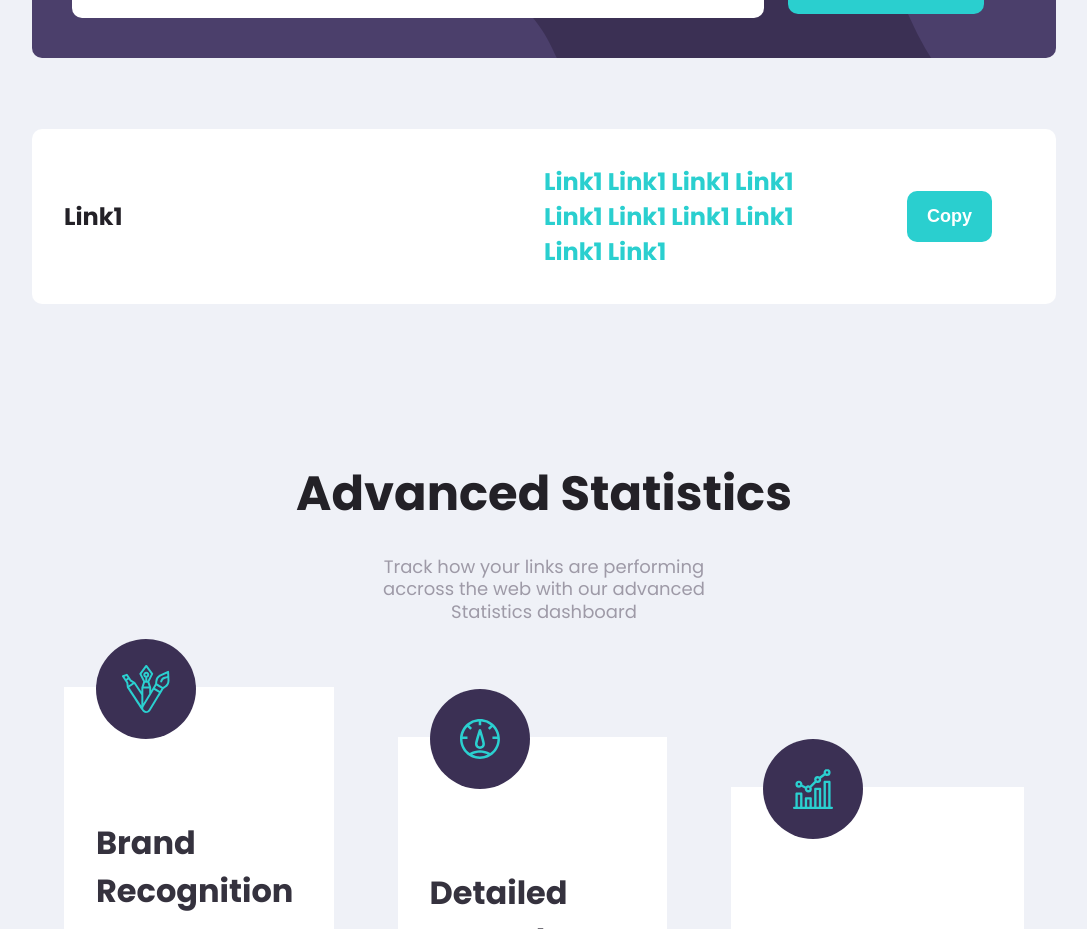
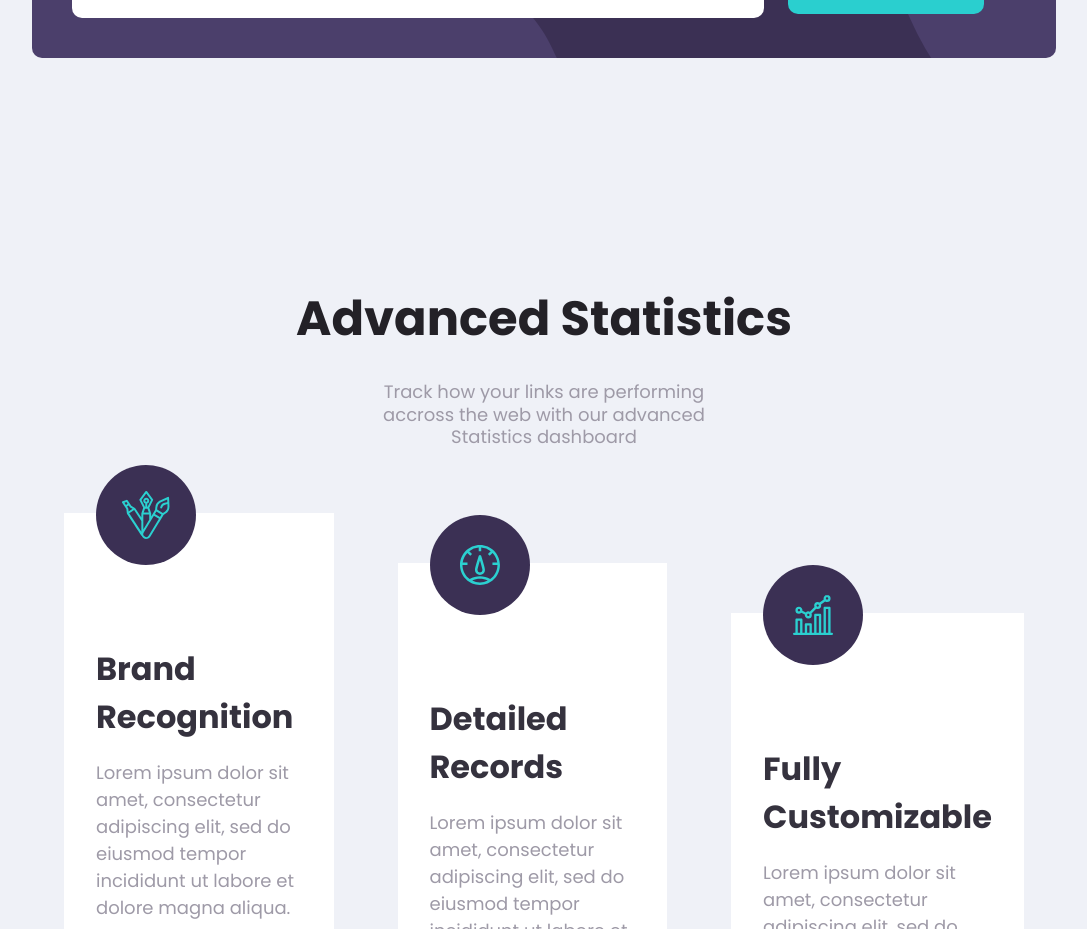
Before and after one commit to iamshubhankarkhare/shortly, a React (Create React App) app: page / in a window 1280 px wide. Shown: the part 840-1769 px from the top of the page, without its empty margins (96-1183 px from the left). Built offline with nearby package versions, Linux system fonts and the light colour scheme.

Commit message:
change UI link banner

```diff
--- a/src/components/inputBlock.js
+++ b/src/components/inputBlock.js
@@ -2,10 +2,13 @@ import React, { useState } from 'react';
 import bgShortenDesktop from '../assests/bg-shorten-desktop.svg';
 import { Flex, P, Button, H2, Input } from './styledComponents';
 import axios from 'axios';
+import LinkBanner from './linkBanner';
 
 function InputBlock() {
   const [value, setValue] = useState('');
   const [infoText, setInfotext] = useState('');
+  const [links, setLinks] = useState([]);
+
   const errText = 'Please add a link';
   const handleOnChange = (e) => {
     setValue(e.target.value);
@@ -17,12 +20,17 @@ function InputBlock() {
     else {
       setInfotext('Relax while we shorten the link for you...');
       const url = `https://api.shrtco.de/v2/shorten?url=${value}`;
+      console.log(url);
       const getData = async () => {
         const res = await axios.get(url);
         const {
-          data: { result },
+          data: {
+            result: { full_short_link, original_link },
+          },
         } = res;
-        console.log(result);
+        console.log(full_short_link, original_link);
+
+        setLinks([...links, { full_short_link, original_link }]);
         setInfotext('');
       };
       getData();
@@ -80,59 +88,13 @@ function InputBlock() {
           Shorten it!
         </Button>
       </Flex>
-      <Flex
-        flexDirection="column"
-        bg="white"
-        mx={[4, '10vw']}
-        borderRadius="10px"
-      >
-        <Flex
-          alignItems="center"
-          justifyContent="space-between"
-          py="15px"
-          flexDirection={['column', 'row']}
-        >
-          <H2
-            color="neutral.veryDarkViolet"
-            mx={[0, 4]}
-            fontSize="24px"
-            textAlign={['center', 'left']}
-          >
-            Link1
-          </H2>
-          <Flex
-            flexDirection={['column', 'row']}
-            alignItems="center"
-            justifyContent="space-between"
-            width={['80%', '50%']}
-            px="4"
-            borderColor="neutral.gray"
-            border={['thin', 'none']}
-            borderStyle={['solid none none none', 'none']}
-          >
-            <H2
-              mx={[0, 4]}
-              fontSize="24px"
-              color="primary.cyan"
-              textAlign={['center', 'left']}
-            >
-              Link1 Link1 Link1 Link1 Link1 Link1 Link1 Link1 Link1 Link1
-            </H2>
-            <Button
-              bg="primary.cyan"
-              color="white"
-              borderRadius="10px"
-              border="none"
-              fontSize="18px"
-              fontWeight="700"
-              py="15px"
-              mx="4"
-              width={['80%', '10vw']}
-            >
-              Copy
-            </Button>
-          </Flex>
-        </Flex>
+      <Flex flexDirection="column" mx={[4, '10vw']} borderRadius="10px">
+        {links.map((link, i) => (
+          <LinkBanner
+            originalLink={link.original_link}
+            fullLink={link.full_short_link}
+          />
+        ))}
       </Flex>
     </Flex>
   );
--- /dev/null
+++ b/src/components/linkBanner.js
@@ -0,0 +1,62 @@
+import React, { useState } from 'react';
+import { Flex, P, Button, H2, Input } from './styledComponents';
+
+function LinkBanner({ originalLink, fullLink }) {
+  return (
+    <Flex
+      my="20px"
+      alignItems="center"
+      justifyContent="space-between"
+      py="15px"
+      bg="white"
+      flexDirection={['column', 'row']}
+    >
+      <H2
+        color="neutral.veryDarkViolet"
+        mx={[0, 4]}
+        fontSize="24px"
+        textAlign={['center', 'left']}
+        maxWidth={['70vw', '30vw']}
+        style={{ overflowWrap: 'break-word' }}
+      >
+        {originalLink}
+      </H2>
+      <Flex
+        flexDirection={['column', 'row']}
+        alignItems="center"
+        justifyContent="space-between"
+        width={['80%', '50%']}
+        px="4"
+        borderColor="neutral.gray"
+        border={['thin', 'none']}
+        borderStyle={['solid none none none', 'none']}
+      >
+        <H2
+          mx={[0, 4]}
+          fontSize="24px"
+          color="primary.cyan"
+          textAlign={['center', 'left']}
+          maxWidth={['70vw', '30vw']}
+          style={{ overflowWrap: 'break-word' }}
+        >
+          {fullLink}
+        </H2>
+        <Button
+          bg="primary.cyan"
+          color="white"
+          borderRadius="10px"
+          border="none"
+          fontSize="18px"
+          fontWeight="700"
+          py="15px"
+          mx="4"
+          width={['80%', '10vw']}
+        >
+          Copy
+        </Button>
+      </Flex>
+    </Flex>
+  );
+}
+
+export default LinkBanner;
```
